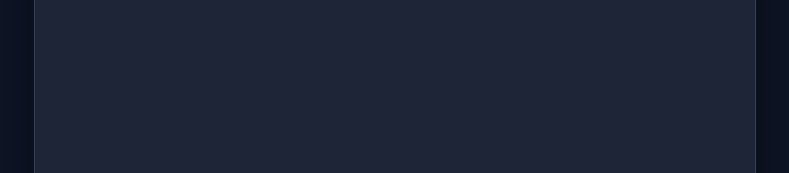
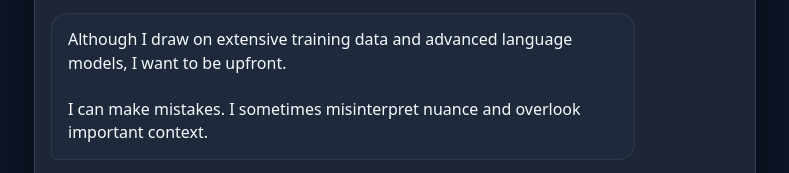
Before and after one commit to yahmsu/literacyChatbotHF1, a plain HTML site: page index.html in a window 1280 px wide. Shown: the part 246-419 px from the top of the page, without its empty margins (245-1034 px from the left). Drawn offline with Linux system fonts and the light colour scheme.

Commit message:
Update index.html

```diff
--- a/index.html
+++ b/index.html
@@ -14,7 +14,6 @@
         --radius-lg: 1rem;
         --radius-xl: 1.25rem;
         --border-color: #334155;
-
       }
 
       body {
@@ -402,8 +401,7 @@
 
         appendMessage(
           "bot",
-          'Hello, I'm Racy, your AI assistant here to help you critically evaluate online content. Although I draw on extensive training data and advanced language models, I want to be upfront. I can make mistakes; I sometimes misinterpret nuance and overlook important context.',
-          { html: true }
+          "Although I draw on extensive training data and advanced language models, I want to be upfront. \n\nI can make mistakes. I sometimes misinterpret nuance and overlook important context."
         );
 
         appendMessage("bot", "Ready to start?", {
```
